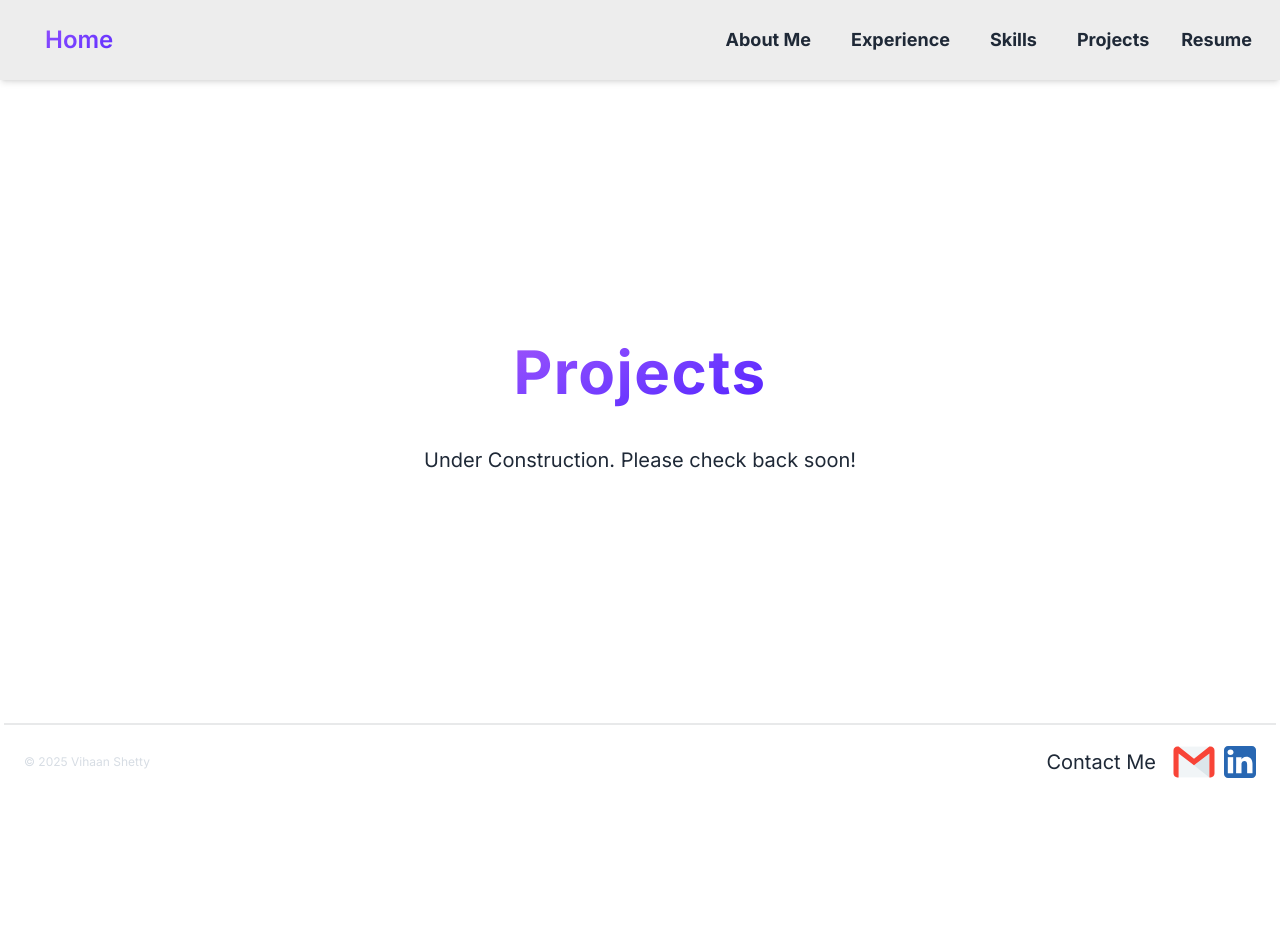
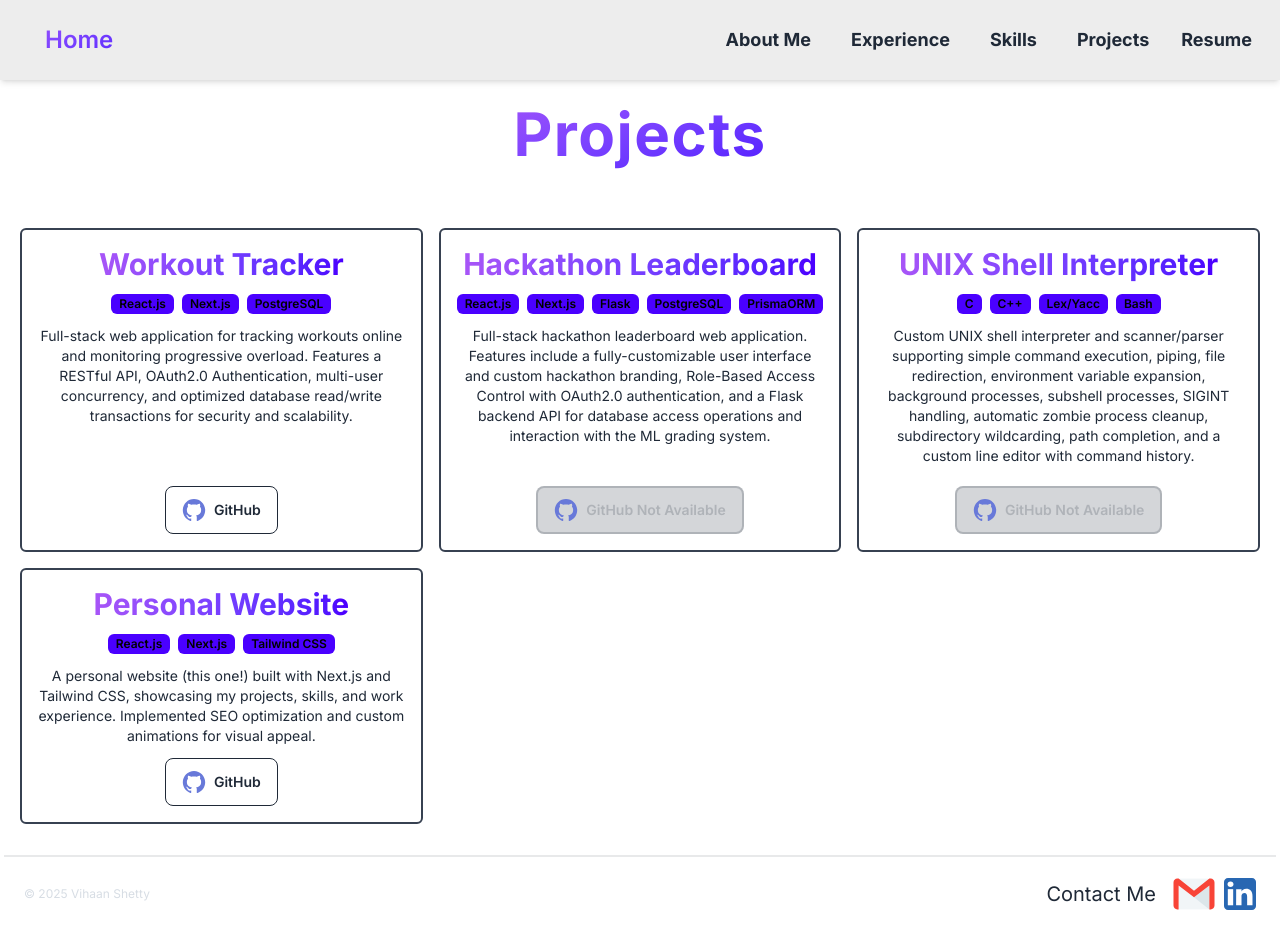
Before and after one commit to vshetty28/vihaan-personal-website, a Next.js app: page /projects in a window 1280 px wide. Before the commit the page ends 800 px from the top, so only its background shows below. Built offline with nearby package versions, Linux system fonts and the light colour scheme.

Commit message:
project base structure

```diff
--- a/src/app/projects/projects-page.jsx
+++ b/src/app/projects/projects-page.jsx
@@ -1,13 +1,19 @@
 "use client";
 import Title from "@/components/Title";
 import { motion } from "motion/react";
+import Project from "@/components/Project";
+import { projects } from "@/data/data";
 
 const ProjectsPage = () => {
 	return (
 		<div className="text-center w-screen">
 			<Title text="Projects" />
 			<motion.div initial={{ opacity: 0, x: -250 }} animate={{ opacity: 1, x: 0, transition: { duration: 0.8, ease: "easeInOut", delay: 0.8 } }}>
-				Under Construction. Please check back soon!
+				<div className="grid auto-rows-max auto-cols-max grid-cols-1 lg:grid-cols-3 gap-4 p-5 items-stretch">
+					{projects.map((project) => (
+						<Project key={project.id} project={project} />
+					))}
+				</div>
 			</motion.div>
 		</div>
 	);
--- /dev/null
+++ b/src/components/Project.js
@@ -0,0 +1,38 @@
+import React from "react";
+import Image from "next/image";
+const Project = ({ project }) => {
+	return (
+		<div className="flex flex-col h-full border-2 border-gray-700 rounded-md items-center justify-start pb-4 px-4 gap-3">
+			<h1 className="text-3xl font-bold mt-4 bg-gradient-to-r from-purple-500 to-primary text-transparent bg-clip-text">{project.name}</h1>
+			<div className="flex-0 flex flex-row flex-wrap justify-center gap-2">
+				{project.skills.map((skill, index) => (
+					<span key={index} className="bg-primary text-black text-xs font-semibold px-2 py-0.5 rounded-md">
+						{skill}
+					</span>
+				))}
+			</div>
+			<div className="flex-2 flex-grow text-center self-center">
+				<h1 className="text-sm text-center text-pretty">{project.description}</h1>
+			</div>
+			{project.github ? (
+				<div className="flex-0 flex items-center justify-center gap-2">
+					<button className="btn btn-outline">
+						<Image src="/assets/github.svg" alt="GitHub Icon" width={24} height={24} className="" />
+						<a href={project.github} target="_blank" rel="noopener noreferrer">
+							GitHub
+						</a>
+					</button>
+				</div>
+			) : (
+				<div className="flex-1 btn btn-outline btn-disabled border-2 justify-self-end mt-2">
+					<div className="flex items-center justify-center gap-2">
+						<Image src="/assets/github.svg" alt="GitHub Icon" width={24} height={24} className="" />
+						<h1>GitHub Not Available</h1>
+					</div>
+				</div>
+			)}
+		</div>
+	);
+};
+
+export default Project;
--- a/src/data/data.js
+++ b/src/data/data.js
@@ -39,5 +39,13 @@ export const frameworks = [
 export const experiences = [
 	{ id: 1, date: "Aug 2023 - May 2024", title: "Undergraduate Researcher - PFF", company: "The Data Mine", location: "Purdue University", description: "- Developed ML algorithms using XGBoost on advanced NFL charting data to analyze value, difficulty, and frequency of NFL quarterback throws\n\n- Trained models on Pro Football Focus's NFL data and applied to NCAAF data for applications in pre-draft analysis\n\n- Created interactive Tableau visualizations of algorithm results and other patterns found in data", start: true, end: false, completed: true },
 	{ id: 2, date: "Jan 2024 - Present", title: "Corporate Partners TA", company: "The Data Mine", location: "Purdue University", description: "- Project Manager overseeing Data Mine students working alongside the Management Performance Hub on ICJI data\n\n- Responsible for enforcing Agile methodology as Scrum Master\n\n- Helped students with technical issues and assisted in their development of technical skills required for the project", start: false, end: false, completed: true },
-	{ id: 3, date: "Summer 2025", title: "Data Science Engineer Intern", company: "BNY Mellon", location: "New York City, NY", description: "Starts in Summer 2025", start: false, end: true, completed: false },
+	{ id: 3, date: "Summer 2025", title: "Software Engineer Intern", company: "Bank of New York", location: "New York City, NY", description: "Starts in Summer 2025", start: false, end: true, completed: false },
 ];
+
+export const projects = [
+	{ id: 1, name: "Workout Tracker", description: "Full-stack web application for tracking workouts online and monitoring progressive overload. Features a RESTful API, OAuth2.0 Authentication, multi-user concurrency, and optimized database read/write transactions for security and scalability.", skills: ["React.js", "Next.js", "PostgreSQL"], github: "https://github.com/vshetty28/workout-tracker" },
+	{ id: 2, name: "Hackathon Leaderboard", description: "Full-stack hackathon leaderboard web application. Features include a fully-customizable user interface and custom hackathon branding, Role-Based Access Control with OAuth2.0 authentication, and a Flask backend API for database access operations and interaction with the ML grading system.", skills: ["React.js", "Next.js", "Flask", "PostgreSQL", "PrismaORM"] },
+	{ id:3, name: "UNIX Shell Interpreter", description: "Custom UNIX shell interpreter and scanner/parser supporting simple command execution, piping, file redirection, environment variable expansion, background processes, subshell processes, SIGINT handling, automatic zombie process cleanup, subdirectory wildcarding, path completion, and a custom line editor with command history.", skills: ["C", "C++", "Lex/Yacc", "Bash"] },
+	{ id: 4, name: "Personal Website", description: "A personal website (this one!) built with Next.js and Tailwind CSS, showcasing my projects, skills, and work experience. Implemented SEO optimization and custom animations for visual appeal.", skills: ["React.js", "Next.js", "Tailwind CSS"], github: "https://github.com/vshetty28/vihaan-personal-website" },
+
+];
```
